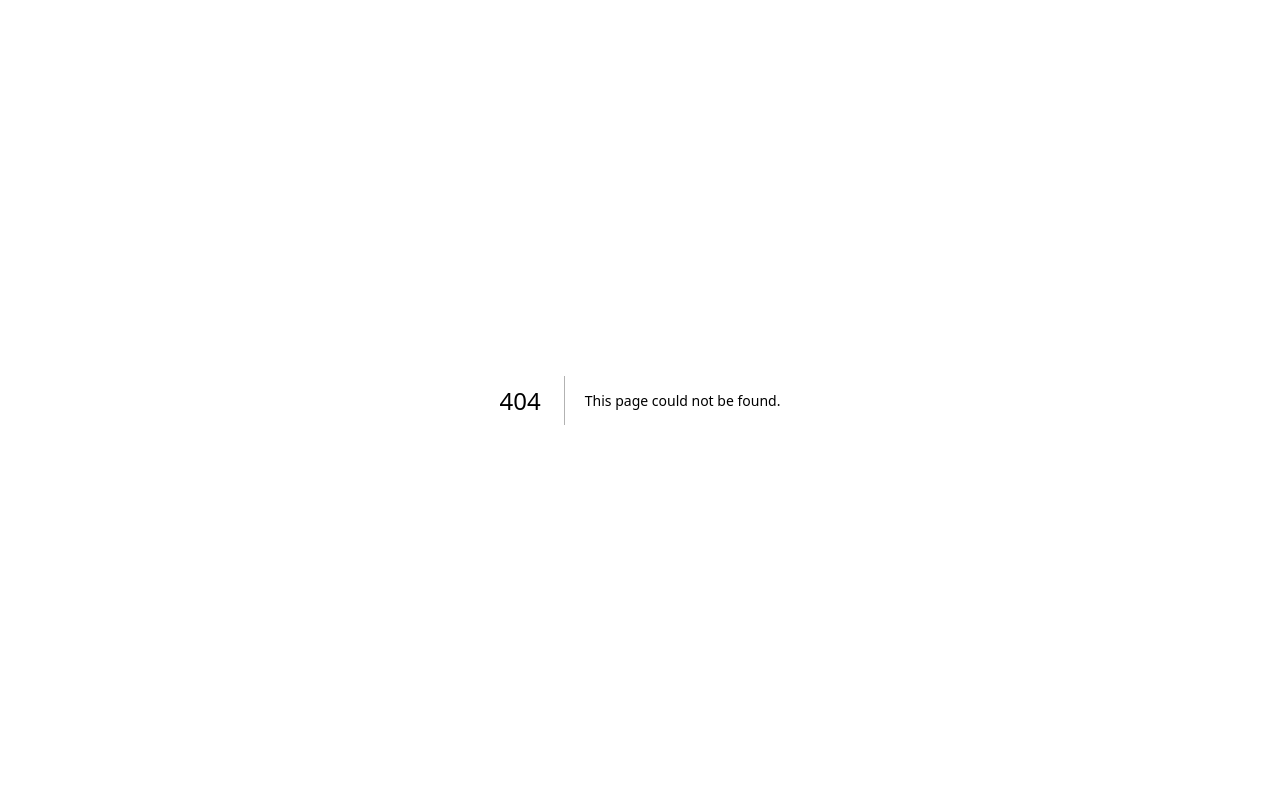
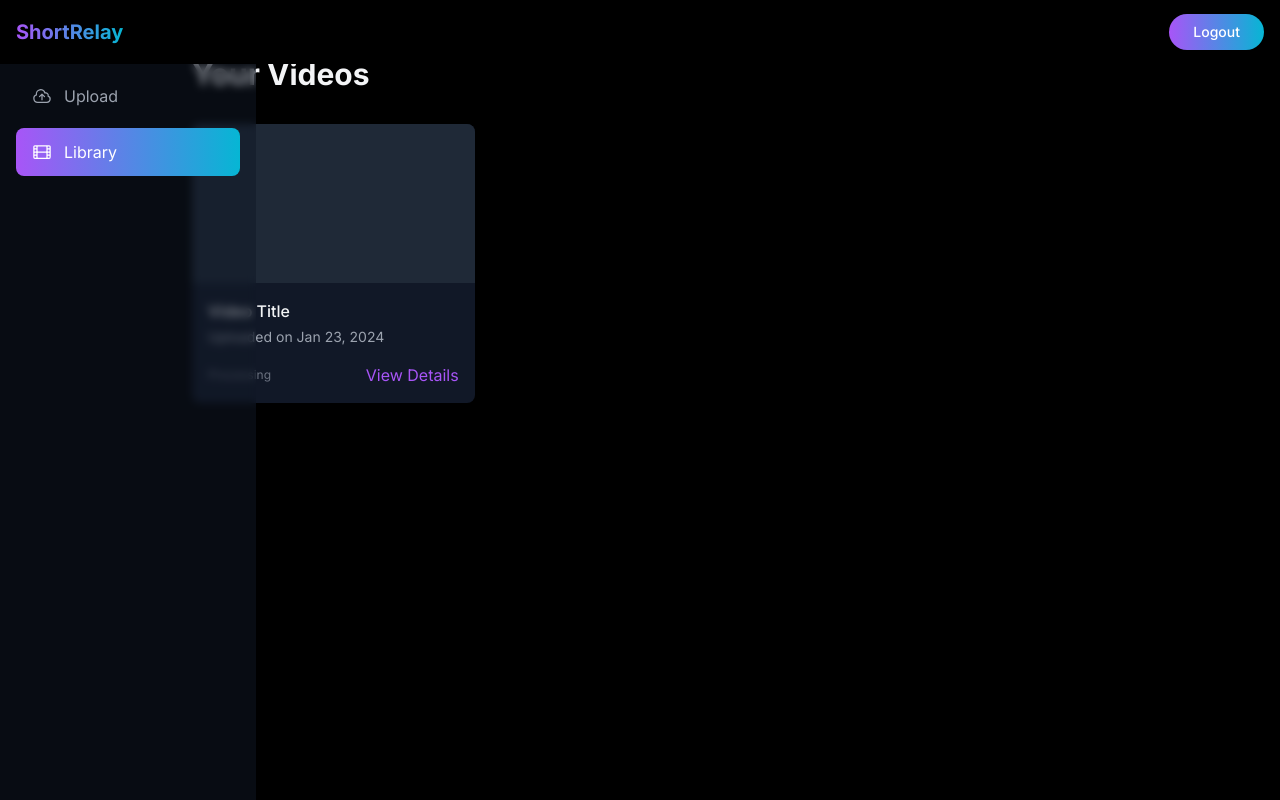
Before and after one commit to pkalsi97/ShortRelay, a Next.js app in the folder web/: page /dashboard/library in a window 1280 px wide. Before the commit this address had no page. Built offline with nearby package versions, Linux system fonts and the light colour scheme.

Commit message:
feat(web): implemented dashboard with upload and library

```diff
--- /dev/null
+++ b/web/src/app/dashboard/layout.tsx
@@ -0,0 +1,108 @@
+'use client';
+
+import Link from 'next/link';
+import { usePathname, useRouter } from 'next/navigation';
+import { CloudArrowUpIcon, FilmIcon } from '@heroicons/react/24/outline';
+import type { ComponentType } from 'react';
+
+interface NavItem {
+  name: string;
+  href: string;
+  icon: ComponentType<{ className?: string }>;
+}
+
+const navItems: NavItem[] = [
+  { name: 'Upload', href: '/dashboard/upload', icon: CloudArrowUpIcon },
+  { name: 'Library', href: '/dashboard/library', icon: FilmIcon },
+];
+
+export default function DashboardLayout({
+  children,
+}: {
+  children: React.ReactNode;
+}) {
+  const pathname = usePathname();
+  const router = useRouter();
+
+  return (
+    <div className="min-h-screen bg-black">
+      {/* Navbar */}
+      <header className="navbar bg-black fixed top-0 z-50 px-4 h-14">
+        <div className="flex-1">
+          <span className="text-xl font-bold bg-gradient-to-r from-purple-500 to-cyan-500 text-transparent bg-clip-text">
+            ShortRelay
+          </span>
+        </div>
+        <div className="flex-none">
+          <button
+            onClick={() => router.push('/login')}
+            className="px-6 py-2 rounded-full bg-gradient-to-r from-purple-500 to-cyan-500 text-white text-sm font-medium"
+          >
+            Logout
+          </button>
+        </div>
+      </header>
+
+      {/* Main Content */}
+      <main className="pt-14 pb-16 lg:pb-0 px-4">
+        {children}
+      </main>
+
+      {/* Mobile Bottom Navigation */}
+      <nav className="lg:hidden fixed bottom-0 left-0 right-0 bg-black/80 backdrop-blur-sm border-t border-gray-800">
+        <div className="flex justify-around items-center h-16 px-4">
+          {navItems.map((item) => {
+            const isActive = pathname === item.href;
+            return (
+              <Link
+                key={item.name}
+                href={item.href}
+                className="flex flex-col items-center justify-center w-full h-full"
+              >
+                <item.icon
+                  className={`w-6 h-6 ${
+                    isActive
+                      ? 'text-transparent fill-purple-500 stroke-purple-500'
+                      : 'text-gray-400'
+                  }`}
+                />
+                <span
+                  className={`text-xs mt-1 ${
+                    isActive
+                      ? 'bg-gradient-to-r from-purple-500 to-cyan-500 text-transparent bg-clip-text font-medium'
+                      : 'text-gray-400'
+                  }`}
+                >
+                  {item.name}
+                </span>
+              </Link>
+            );
+          })}
+        </div>
+      </nav>
+
+      {/* Desktop Sidebar */}
+      <div className="hidden lg:block fixed top-14 left-0 w-64 h-[calc(100vh-3.5rem)] bg-gray-900/50 backdrop-blur-sm">
+        <nav className="p-4">
+          <ul className="space-y-2">
+            {navItems.map((item) => (
+              <li key={item.name}>
+                <Link
+                  href={item.href}
+                  className={`flex items-center px-4 py-3 rounded-lg transition-colors ${
+                    pathname === item.href
+                      ? 'bg-gradient-to-r from-purple-500 to-cyan-500 text-white'
+                      : 'text-gray-400 hover:text-white hover:bg-gray-800'
+                  }`}
+                >
+                  <item.icon className="w-5 h-5 mr-3" />
+                  {item.name}
+                </Link>
+              </li>
+            ))}
+          </ul>
+        </nav>
+      </div>
+    </div>
+  );
+}
--- /dev/null
+++ b/web/src/app/dashboard/library/page.tsx
@@ -0,0 +1,24 @@
+export default function Library() {
+  return (
+    <div className="max-w-4xl mx-auto">
+      <h1 className="text-2xl md:text-3xl font-bold text-gray-100">
+        Your Videos
+      </h1>
+      <div className="mt-8 grid grid-cols-1 md:grid-cols-2 lg:grid-cols-3 gap-6">
+        <div className="bg-gray-900 rounded-lg overflow-hidden">
+          <div className="aspect-video bg-gray-800"></div>
+          <div className="p-4">
+            <h3 className="text-gray-100 font-medium">Video Title</h3>
+            <p className="mt-1 text-sm text-gray-400">Uploaded on Jan 23, 2024</p>
+            <div className="mt-4 flex justify-between items-center">
+              <span className="text-xs text-gray-500">Processing</span>
+              <button className="text-purple-500 hover:text-purple-400">
+                View Details
+              </button>
+            </div>
+          </div>
+        </div>
+      </div>
+    </div>
+  );
+}
--- /dev/null
+++ b/web/src/app/dashboard/page.tsx
@@ -0,0 +1,12 @@
+export default function Dashboard() {
+    return (
+      <div className="max-w-4xl mx-auto">
+        <h1 className="text-2xl md:text-3xl font-bold text-gray-100">
+          Welcome to ShortRelay
+        </h1>
+        <p className="mt-4 text-gray-400">
+          Start by uploading a video or check your library.
+        </p>
+      </div>
+    );
+  }
--- /dev/null
+++ b/web/src/app/dashboard/upload/page.tsx
@@ -0,0 +1,28 @@
+import { CloudArrowUpIcon } from '@heroicons/react/24/outline';
+
+export default function Upload() {
+  return (
+    <div className="max-w-4xl mx-auto">
+      <h1 className="text-2xl md:text-3xl font-bold text-gray-100">
+        Upload Video
+      </h1>
+      <div className="mt-8">
+        <div className="max-w-xl">
+          <div className="mt-4 flex justify-center px-4 md:px-6 pt-5 pb-6 border-2 border-gray-800 border-dashed rounded-lg hover:border-purple-500 transition-colors">
+            <div className="space-y-1 text-center">
+              <CloudArrowUpIcon className="mx-auto h-12 w-12 text-gray-400" />
+              <div className="flex flex-col md:flex-row items-center text-sm text-gray-400">
+                <label className="relative cursor-pointer rounded-md font-medium text-purple-500 hover:text-purple-400 focus-within:outline-none">
+                  <span>Upload a file</span>
+                  <input type="file" className="sr-only" accept="video/*" />
+                </label>
+                <p className="md:pl-1">or drag and drop</p>
+              </div>
+              <p className="text-xs text-gray-500">MP4, MOV up to 100MB</p>
+            </div>
+          </div>
+        </div>
+      </div>
+    </div>
+  );
+}
```
